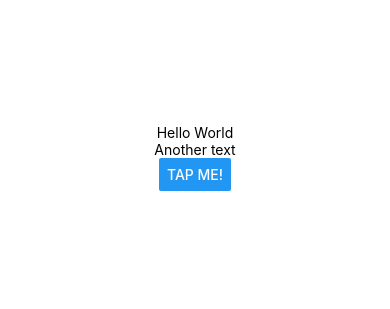
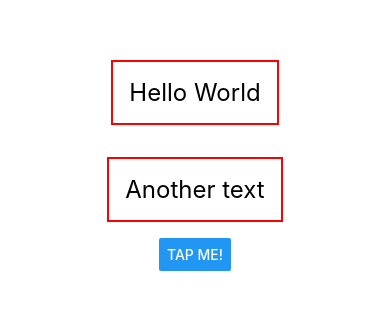
Before and after one commit to shyamtiwari02062001/Goal, a React Native app: screen / in a window 390 px wide. Shown: the part 265-574 px from the top of the page. Built offline with nearby package versions, Linux system fonts and the light colour scheme.

Commit message:
styling react native apps

```diff
--- a/App.js
+++ b/App.js
@@ -3,8 +3,8 @@
 const App = () => {
   return (
     <View style={styles.container}>
-      <Text>Hello World</Text>
-      <Text>Another text</Text>
+      <Text style={styles.text}>Hello World</Text>
+      <Text style={styles.text}>Another text</Text>
       <Button title="Tap me!" />
     </View>
   );
@@ -18,4 +18,11 @@
     alignContent: 'center',
     alignItems: 'center',
   },
+  text: {
+    fontSize: 24,
+    padding: 16,
+    borderColor: 'red',
+    borderWidth: 2,
+    margin: 16,
+  },
 });
```
